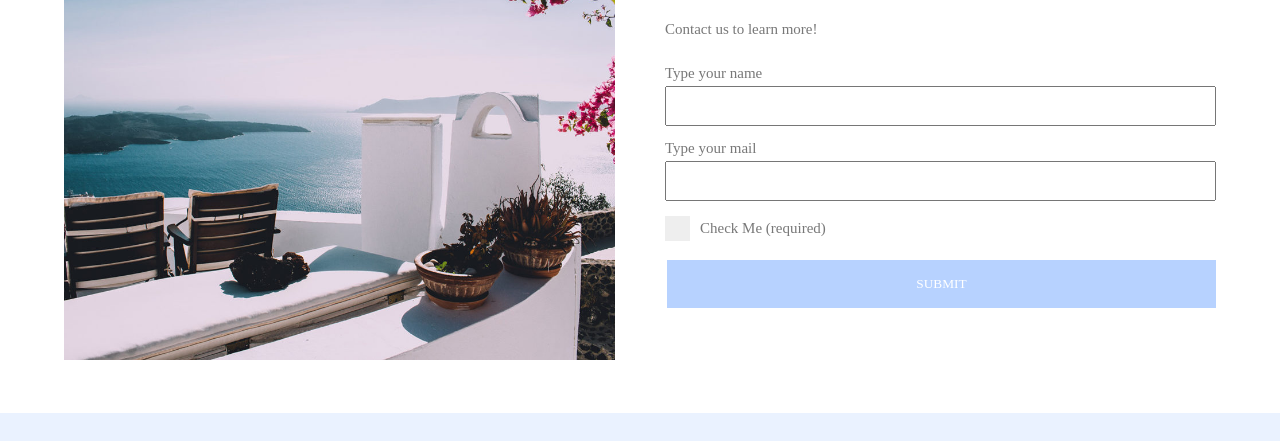
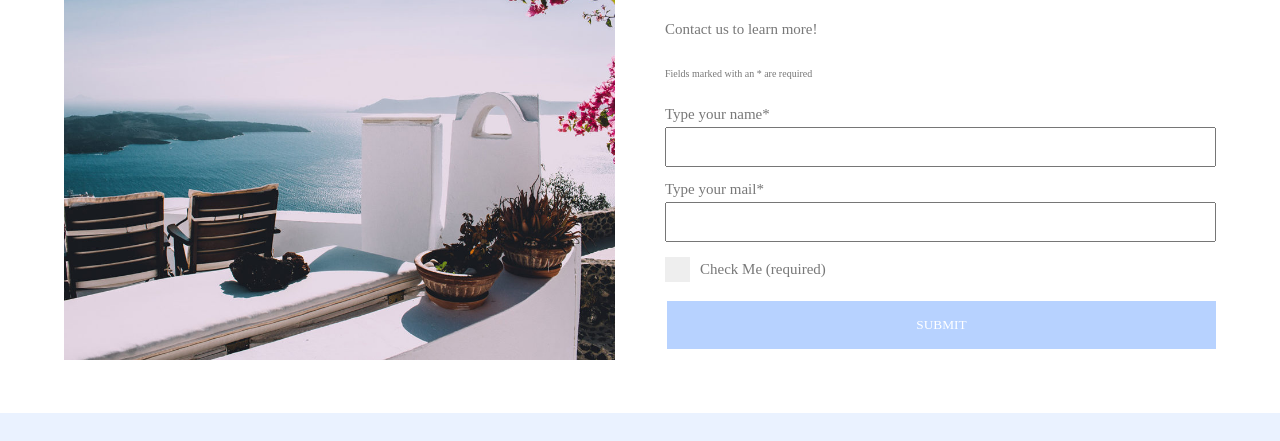
Before and after one commit to pauquinc/Accessibility_Paula-Q, a website: page public/index.html in a window 1280 px wide. Shown: the part 254-695 px from the top of the page. Drawn offline with nearby package versions, Linux system fonts and the light colour scheme; a web font is replaced by a local one.

Commit message:
Added "Checkbox" role, ARIA attributes and required fields indicators

```diff
--- a/public/assets/css/style.css
+++ b/public/assets/css/style.css
@@ -149,7 +149,9 @@ header nav ul {
     margin: 20px auto 40px;
 }
 
-
+#requiredField{
+    font-size: x-small;
+}
 
 /* posts */
 article {
--- a/public/index.html
+++ b/public/index.html
@@ -68,16 +68,18 @@
                         <p>Contact us to learn more!</p>
                         <form action="/" method="post">
 
-                            <!-- Done -->
-                            <label for="full">Type your name</label>
+                            <!-- Done WCAG&ADOA and required field indicators -->
+                            <p id="requiredField">Fields marked with an * are required </p>
+                            <label for="full">Type your name*</label>
                             <input type="text" id="full" name="fullname" required />
 
                             <!-- Done -->
-                            <label for="mail">Type your mail</label>
+                            <label for="mail">Type your mail*</label>
                             <input id="mail" type="email" name="email" required />
 
+                            <!-- Done "Checkbox" role, ARIA attributes -->
                             <div class="flexbox">
-                                <span></span>
+                                <span id="check" role="checkbox" aria-required="true" aria-checked="false"></span>
                                 <label class="check">Check Me (required)</label>
                             </div>
 
```
